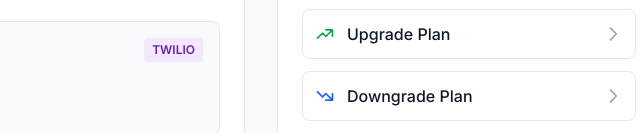
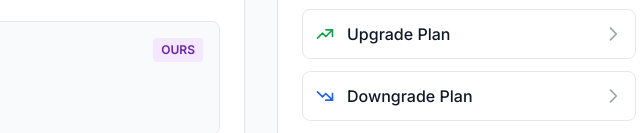
Before and after one commit to Happcity/firstcallcapture, a website: page dashboard.html in a window 1280 px wide. Shown: the part 667-800 px from the top of the page, 587-1227 px from the left. Drawn offline with nearby package versions, Linux system fonts and the light colour scheme.

Commit message:
Update dashboard.html

```diff
--- a/dashboard.html
+++ b/dashboard.html
@@ -131,7 +131,7 @@
                     <div class="p-4 bg-gray-50 rounded-lg border border-gray-200">
                         <div class="flex items-center justify-between mb-2">
                             <p class="text-sm font-semibold text-gray-700">Forwarding Number</p>
-                            <span class="px-2 py-1 bg-purple-100 text-purple-800 text-xs font-semibold rounded">TWILIO</span>
+                            <span class="px-2 py-1 bg-purple-100 text-purple-800 text-xs font-semibold rounded">OURS</span>
                         </div>
                         <div id="twilioForwardingNumber" class="text-xl font-bold text-gray-900 mb-1">Loading...</div>
                         <p class="text-xs text-gray-600">Use this in your call forwarding setup (see instructions below)</p>
```
